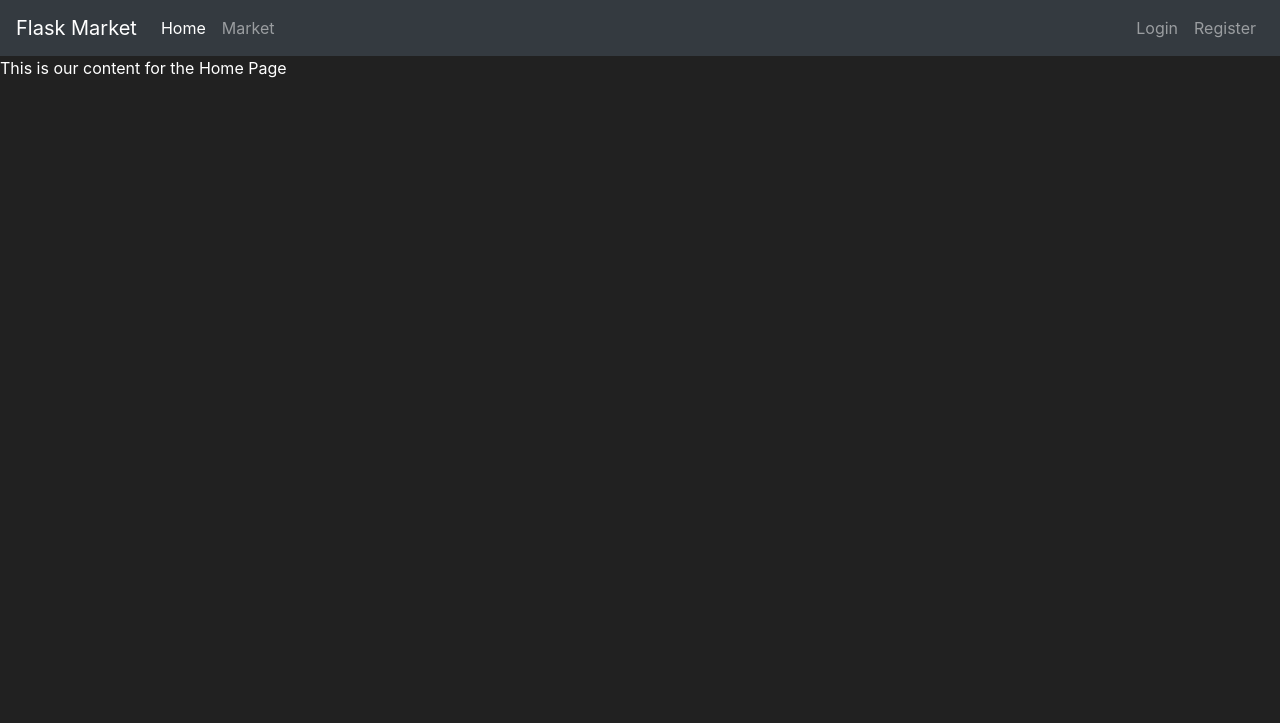
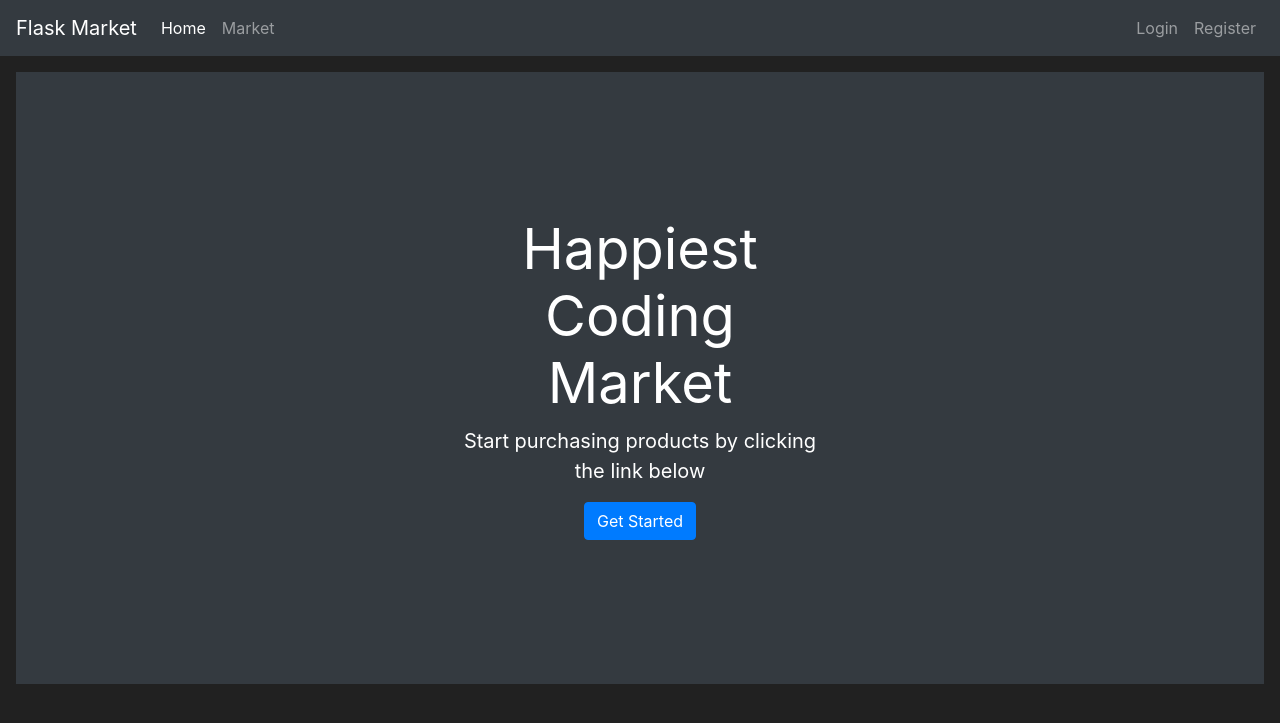
Before and after one commit to preethi-p86/Intern_works, a Flask app: template flask_course/market/templates/home.html in a window 1280 px wide. Shown: the top 723 px of the page. Run offline with Flask 2, Linux system fonts and the light colour scheme; the template is opened without the code that fills it, so the values that code supplies are empty; some libraries are stand-ins or nearby versions.

Commit message:
Update home.html

```diff
--- a/flask_course/market/templates/home.html
+++ b/flask_course/market/templates/home.html
@@ -1,8 +1,15 @@
 {% extends 'base.html' %}
 {% block title %}
-    Home Page
+    Welcome to Happiest Coding Market
 {% endblock %}
-
 {% block content %}
-    This is our content for the Home Page
+    <div class="position-relative overflow-hidden p-3 p-md-5 m-md-3 text-center bg-dark" style="color:white">
+        <div class="col-md-5 p-lg-5 mx-auto my-5">
+            <h1 class="display-4 font-weight-normal">Happiest Coding Market</h1>
+            <p class="lead font-weight-normal">Start purchasing products by clicking the link below</p>
+            <a class="btn btn-primary" href="{{ url_for('market_page')}}">Get Started</a>
+        </div>
+        <div class="product-device box-shadow d-none d-md-block"></div>
+        <div class="product-device product-device-2 box-shadow d-none d-md-block"></div>
+    </div>
 {% endblock %}
```
